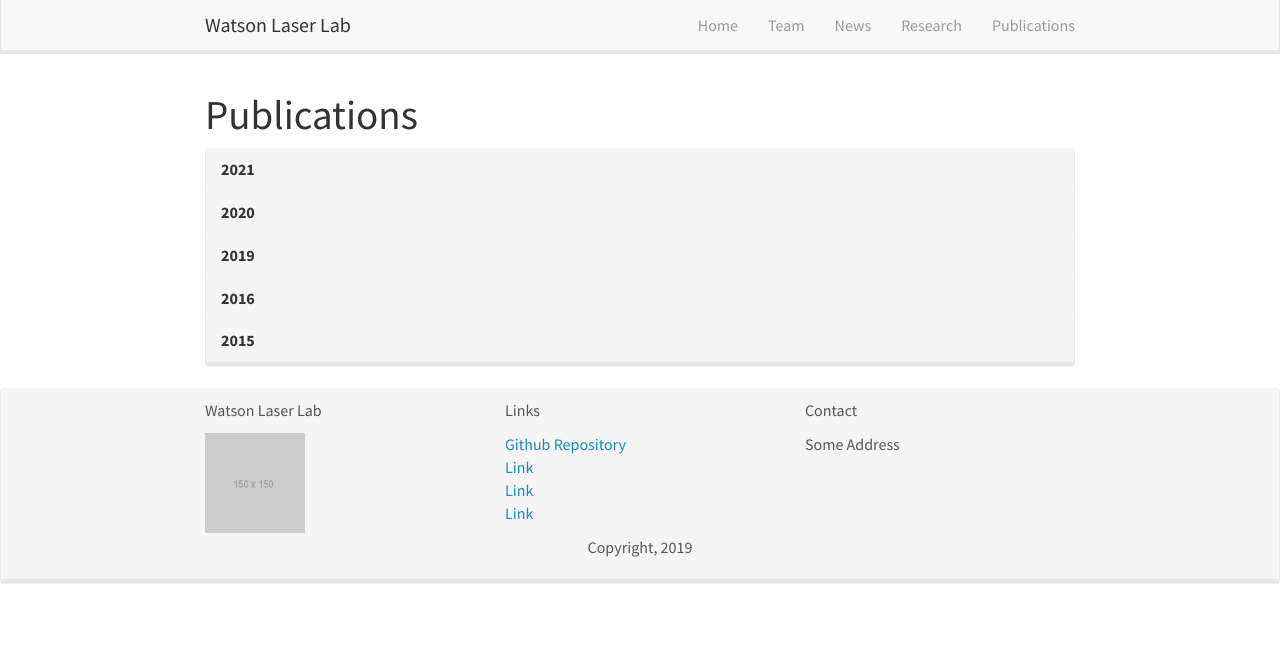
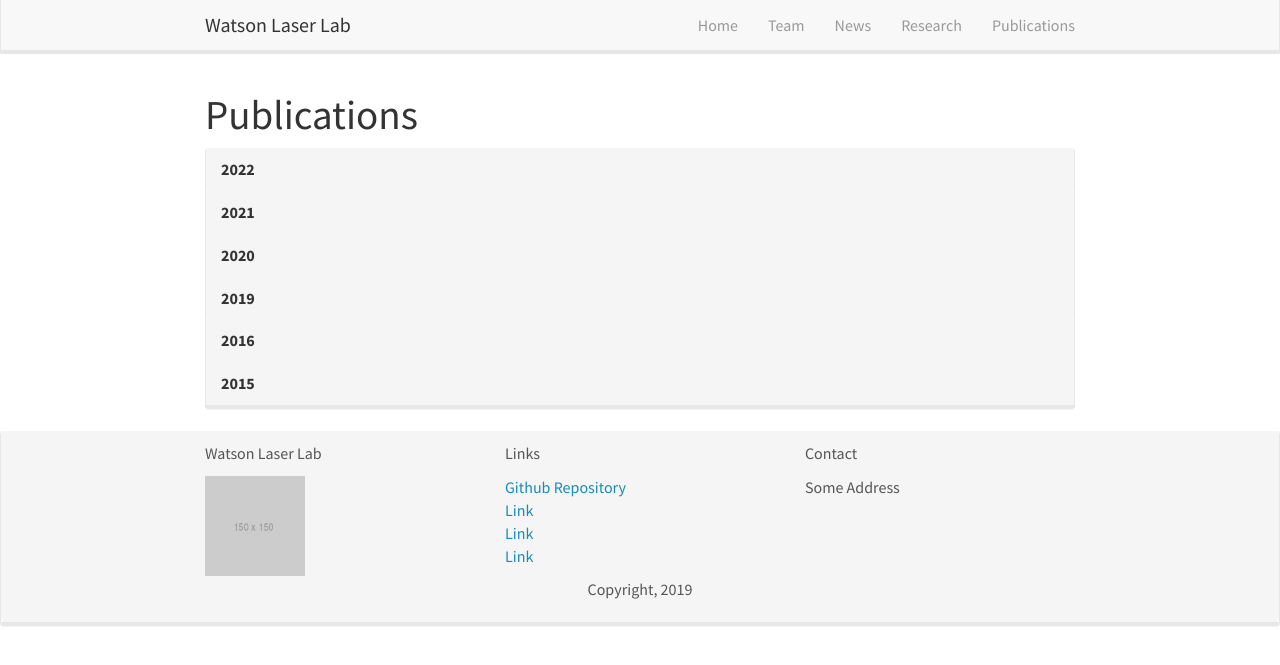
Before and after one commit to petwa93/Watson-Laser-Lab, a Jekyll site: the page built from _pages/publications.html, in a window 1280 px wide. Shown: the top 665 px of the page. Built offline with Jekyll 4.4.1, drawn with Linux system fonts in a browser that asks for light colours; nearby versions of some CDN libraries.

Commit message:
Update publications.html

```diff
--- a/_pages/publications.html
+++ b/_pages/publications.html
@@ -10,7 +10,7 @@ permalink: /publications/
 
 <div class="panel-group" id="accordion">
     <div class="panel panel-default">
-    {% assign years = "2021,2020,2019,2016,2015" | split: ',' %}
+    {% assign years = "2022,2021,2020,2019,2016,2015" | split: ',' %}
     {% for year in years %}
         <div class="panel-heading">
                             <a data-toggle="collapse" data-parent="#accordion"
```
